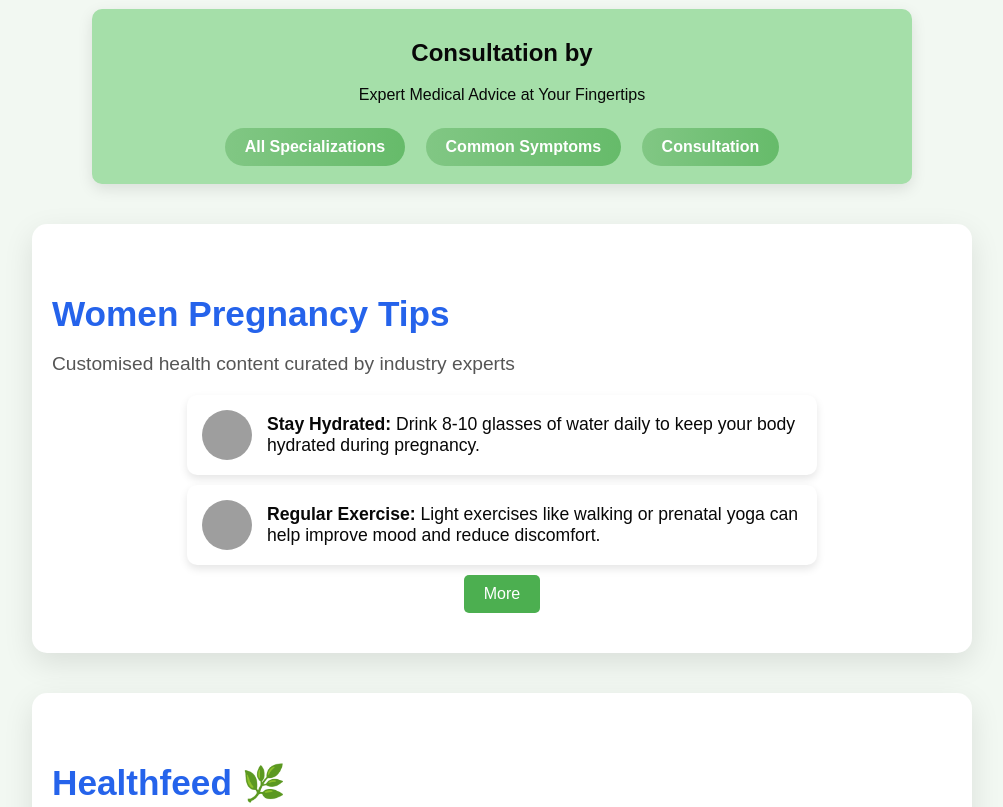
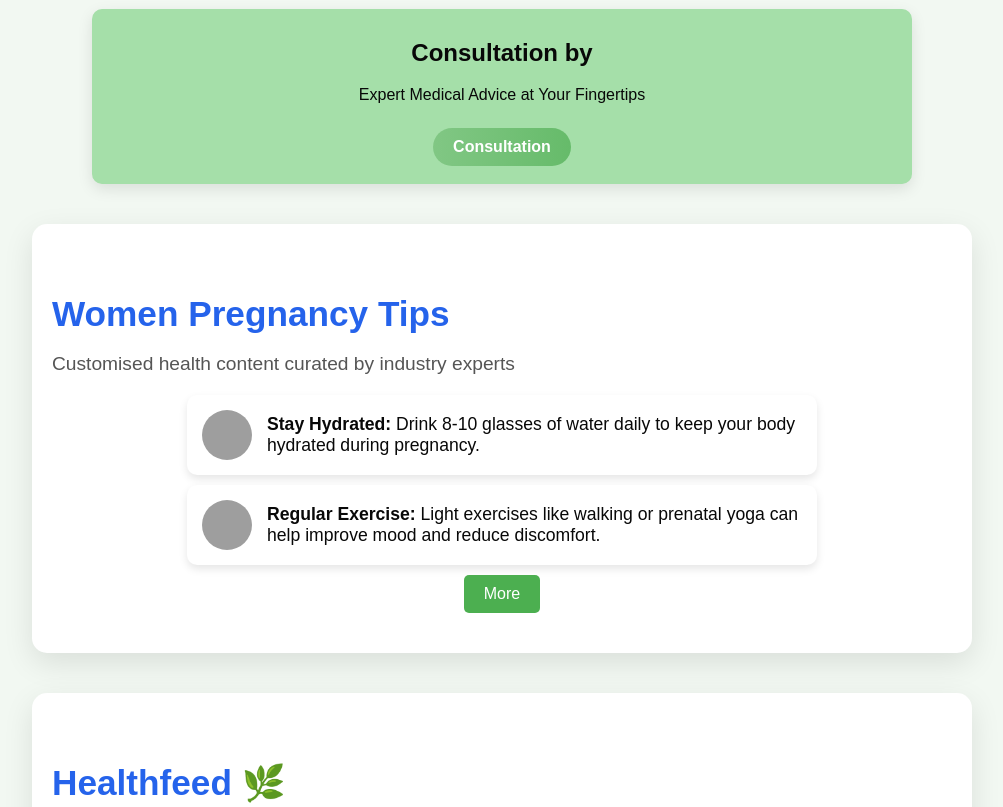
Before and after one commit to lifeline024/HealthHub, a plain HTML site: page discover.html in a window 1280 px wide. Shown: the part 861-1668 px from the top of the page, without its empty margins (138-1141 px from the left). Drawn offline with Linux system fonts and the light colour scheme; grey boxes are pictures that could not be loaded.

Commit message:
Update discover.html

```diff
--- a/discover.html
+++ b/discover.html
@@ -219,6 +219,7 @@
         .discover-health-journey {
             text-align: center;
             padding: 10px;
+            margin-bottom: 40px;
             background: linear-gradient(120deg, #66bb6a, #81c784); /* Green gradient */
             color: white;
             font-size: 20px;
@@ -339,8 +340,6 @@
         <h1>Consultation by</h1>
         <p>Expert Medical Advice at Your Fingertips</p>
         <div class="NABC">
-            <button>All Specializations</button>
-            <button>Common Symptoms</button>
             <button class="btn-next" onclick="window.location.href='consult.html'">Consultation</button>
         </div>
     </section>
```
